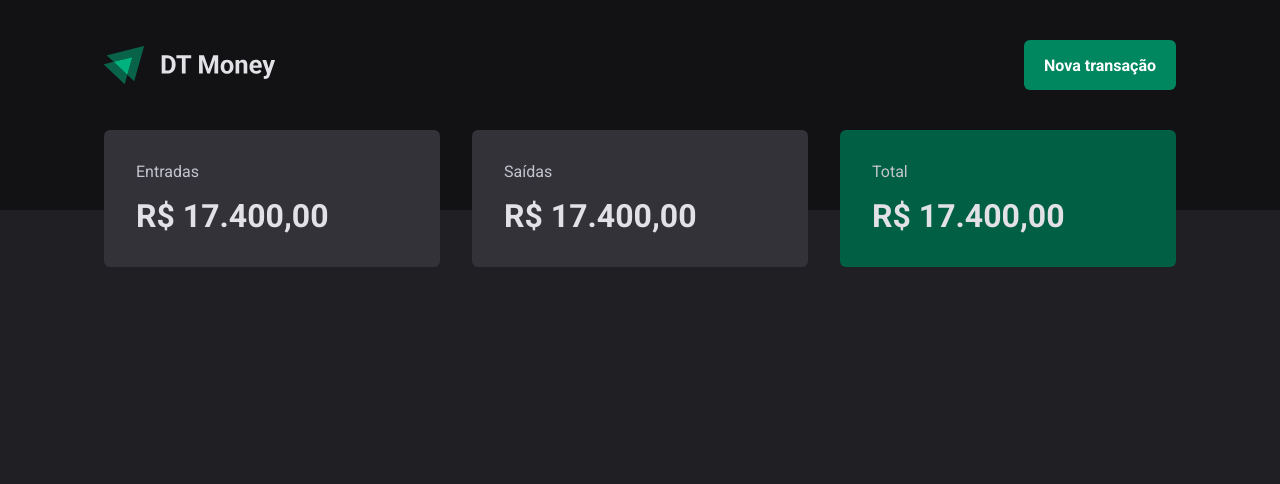
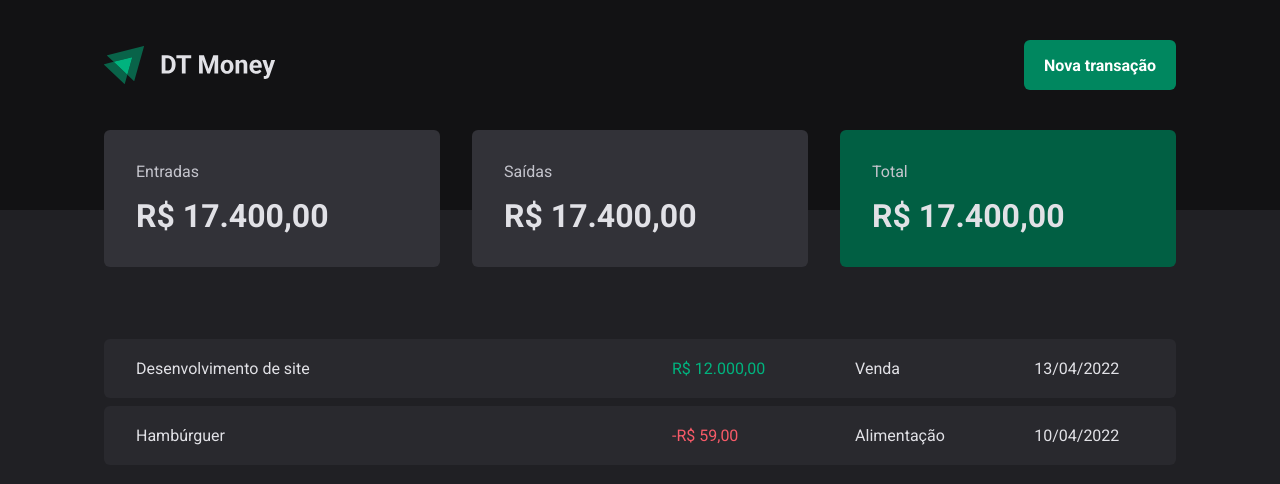
Before and after one commit to fpsaraiva/ignite-react-money, a React (Vite) app: page / in a window 1280 px wide. Shown: the top 484 px of the page. Built offline with nearby package versions, Linux system fonts and the light colour scheme.

Commit message:
added transactions table

```diff
--- a/src/pages/Transactions/index.tsx
+++ b/src/pages/Transactions/index.tsx
@@ -1,11 +1,40 @@
 import { Header } from "../../components/Header";
 import { Summary } from "../../components/summary";
+
+import {
+  PriceHighlight,
+  TransactionsContainer,
+  TransactionsTable,
+} from "./styles";
 
 export function Transactions() {
   return (
     <div>
       <Header />
       <Summary />
+
+      <TransactionsContainer>
+        <TransactionsTable>
+          <tbody>
+            <tr>
+              <td width="50%">Desenvolvimento de site</td>
+              <td>
+                <PriceHighlight variant="income">R$ 12.000,00</PriceHighlight>
+              </td>
+              <td>Venda</td>
+              <td>13/04/2022</td>
+            </tr>
+            <tr>
+              <td width="50%">Hambúrguer</td>
+              <td>
+                <PriceHighlight variant="outcome">-R$ 59,00</PriceHighlight>
+              </td>
+              <td>Alimentação</td>
+              <td>10/04/2022</td>
+            </tr>
+          </tbody>
+        </TransactionsTable>
+      </TransactionsContainer>
     </div>
   );
 }
--- a/src/pages/Transactions/styles.ts
+++ b/src/pages/Transactions/styles.ts
@@ -0,0 +1,35 @@
+import styled from "styled-components";
+
+export const TransactionsContainer = styled.main`
+  width: 100%;
+  max-width: 1120px;
+  margin: 4rem auto 0;
+  padding: 0 1.5rem;
+`;
+
+export const TransactionsTable = styled.table`
+  width: 100%;
+  border-collapse: separate;
+  border-spacing: 0 0.5rem;
+  /* margin-top: 1.5rem; */
+  td {
+    padding: 1.25rem 2rem;
+    background: ${props => props.theme["gray-700"]};
+    &:first-child {
+      border-top-left-radius: 6px;
+      border-bottom-left-radius: 6px;
+    }
+    &:last-child {
+      border-top-right-radius: 6px;
+      border-bottom-right-radius: 6px;
+    }
+  }
+`;
+
+interface PriceHighlightProps {
+  variant: "income" | "outcome";
+}
+
+export const PriceHighlight = styled.span<PriceHighlightProps>`
+  color: ${props => props.variant === "income" ? props.theme["green-300"] : props.theme["red-300"]};
+`;
```
